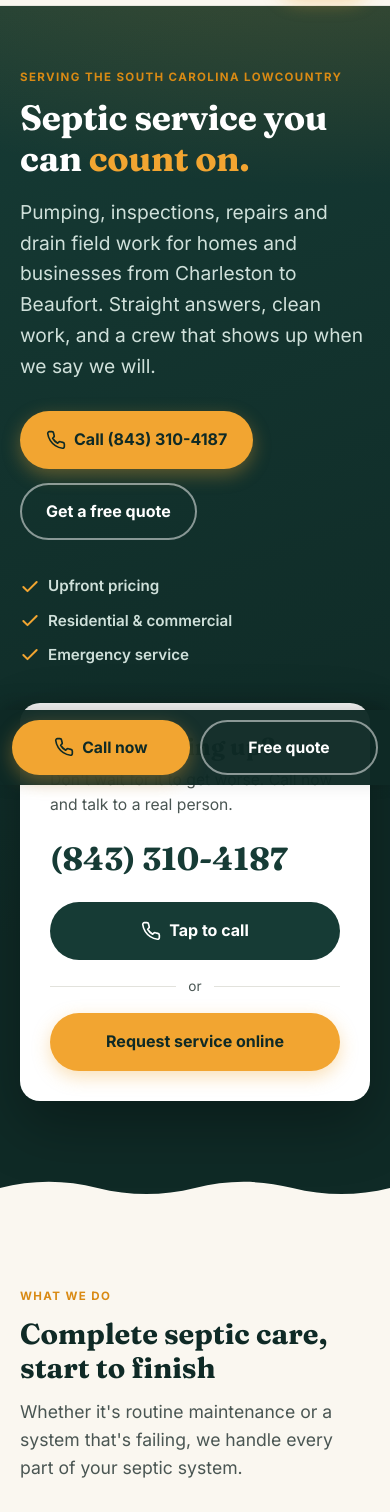
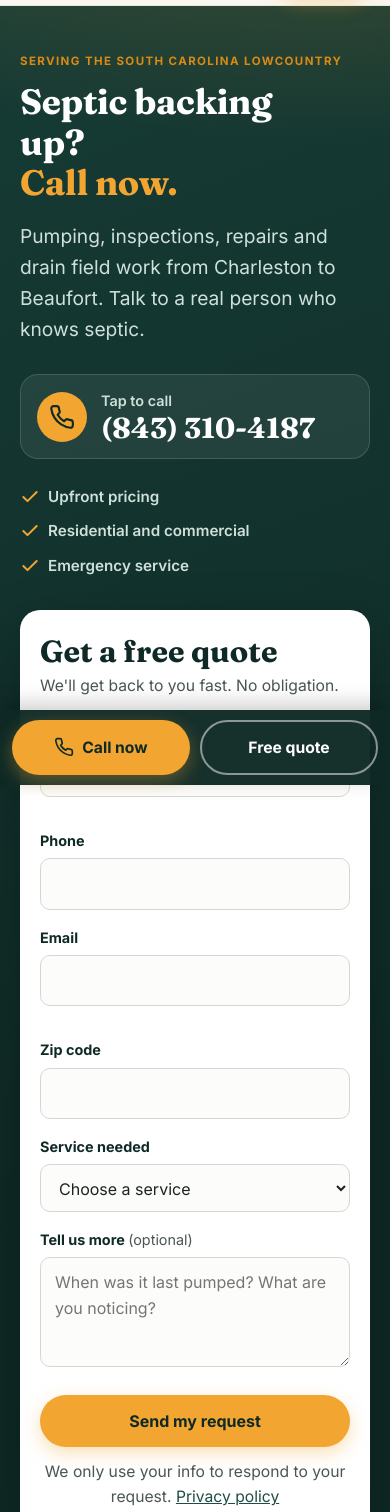
Before and after one commit to sdiomede91/lowcountrysepticpros, a plain HTML site: page index.html in a window 390 px wide. Shown: the part 59-1571 px from the top of the page. Drawn offline with Linux system fonts and the light colour scheme.

Commit message:
Put the quote form at the top of the home page
Co-Authored-By: Claude Opus 5.5 <noreply@anthropic.com>
Claude-Session: https://claude.ai/code/session_01GEuWUMkd2HYS6vtLwZSXso

```diff
--- a/index.html
+++ b/index.html
@@ -215,30 +215,58 @@
 
   <main id="main">
     <!-- Hero -->
-    <section class="hero">
+    <section class="hero hero--form" id="quote">
       <div class="container hero-grid">
         <div>
           <span class="eyebrow">Serving the South Carolina Lowcountry</span>
-          <h1>Septic service you can <em>count on.</em></h1>
-          <p class="hero-lead">Pumping, inspections, repairs and drain field work for homes and businesses from Charleston to Beaufort. Straight answers, clean work, and a crew that shows up when we say we will.</p>
-          <div class="hero-ctas">
-            <a class="btn btn--primary" href="tel:+18433104187"><svg aria-hidden="true"><use href="#i-phone"/></svg>Call (843) 310-4187</a>
-            <a class="btn btn--ghost" href="#quote">Get a free quote</a>
-          </div>
+          <h1>Septic backing up? <em>Call now.</em></h1>
+          <p class="hero-lead">Pumping, inspections, repairs and drain field work from Charleston to Beaufort. Talk to a real person who knows septic.</p>
+          <a class="call-box" href="tel:+18433104187">
+            <span class="call-box__icon"><svg aria-hidden="true"><use href="#i-phone"/></svg></span>
+            <span><small>Tap to call</small><strong>(843) 310-4187</strong></span>
+          </a>
           <ul class="hero-points">
             <li><svg aria-hidden="true"><use href="#i-check"/></svg>Upfront pricing</li>
-            <li><svg aria-hidden="true"><use href="#i-check"/></svg>Residential &amp; commercial</li>
+            <li><svg aria-hidden="true"><use href="#i-check"/></svg>Residential and commercial</li>
             <li><svg aria-hidden="true"><use href="#i-check"/></svg>Emergency service</li>
           </ul>
         </div>
-        <aside class="hero-card" aria-label="Contact us">
-          <h2>Septic backing up?</h2>
-          <p>Don't wait for it to get worse. Call now and talk to a real person.</p>
-          <a class="big-phone" href="tel:+18433104187">(843) 310-4187</a>
-          <a class="btn btn--dark" href="tel:+18433104187"><svg aria-hidden="true"><use href="#i-phone"/></svg>Tap to call</a>
-          <div class="divider">or</div>
-          <a class="btn btn--primary" href="#quote">Request service online</a>
-        </aside>
+        <div class="hero-card hero-card--form">
+          <h2>Get a free quote</h2>
+          <p>We'll get back to you fast. No obligation.</p>
+          <form class="form" action="https://formsubmit.co/info@lowcountrysepticpros.com" method="POST">
+          <input type="hidden" name="_subject" value="New quote request from lowcountrysepticpros.com">
+          <input type="hidden" name="_next" value="https://www.lowcountrysepticpros.com/thanks">
+          <input type="hidden" name="_template" value="table">
+          <input type="hidden" name="_captcha" value="false">
+          <input type="text" name="_honey" class="hp" tabindex="-1" autocomplete="off" aria-hidden="true">
+          <div class="form-row">
+            <div class="field"><label for="name">Name</label><input id="name" name="name" type="text" autocomplete="name" maxlength="100" required></div>
+            <div class="field"><label for="phone">Phone</label><input id="phone" name="phone" type="tel" autocomplete="tel" maxlength="30" required></div>
+          </div>
+          <div class="form-row">
+            <div class="field"><label for="email">Email</label><input id="email" name="email" type="email" autocomplete="email" maxlength="120"></div>
+            <div class="field"><label for="town">Zip code</label><input id="town" name="zip" type="text" inputmode="numeric" autocomplete="postal-code" maxlength="10" required></div>
+          </div>
+          <div class="field">
+            <label for="service">Service needed</label>
+            <select id="service" name="service" required>
+              <option value="" selected disabled>Choose a service</option>
+              <option>Septic tank pumping</option>
+              <option>Septic inspection</option>
+              <option>Septic repair</option>
+              <option>Drain field service</option>
+              <option>New system installation</option>
+              <option>Emergency / backup</option>
+              <option>Not sure</option>
+            </select>
+          </div>
+          <div class="field"><label for="message">Tell us more <span class="opt">(optional)</span></label><textarea id="message" name="message" maxlength="2000" placeholder="When was it last pumped? What are you noticing?"></textarea></div>
+          <button class="btn btn--primary" type="submit">Send my request</button>
+          <p class="form-fine">We only use your info to respond to your request. <a href="/privacy">Privacy policy</a></p>
+        </form>
+
+        </div>
       </div>
       <svg class="hero-marsh" viewBox="0 0 1440 120" preserveAspectRatio="none" aria-hidden="true">
         <path d="M0 70c120-30 240-30 360 0s240 30 360 0 240-30 360 0 240 30 360 0v50H0z" fill="#faf7f0"/>
@@ -486,51 +514,17 @@
       </div>
     </section>
 
-    <!-- Quote -->
-    <section class="section section--dark" id="quote">
-      <div class="container quote">
+    <!-- Bottom call to action -->
+    <section class="section section--dark">
+      <div class="container cta-band">
         <div>
-          <span class="eyebrow">Free quote</span>
-          <h2>Tell us what you need</h2>
-          <p style="color:#b9cdc6;font-size:1.1rem">Fill out the form and we'll get back to you quickly. For anything urgent, calling is fastest.</p>
-          <ul class="contact-list">
-            <li><span class="ci"><svg aria-hidden="true"><use href="#i-phone"/></svg></span><div><small>Call or text</small><a href="tel:+18433104187">(843) 310-4187</a></div></li>
-            <li><span class="ci"><svg aria-hidden="true"><use href="#i-mail"/></svg></span><div><small>Email</small><a href="mailto:info@lowcountrysepticpros.com">info@lowcountrysepticpros.com</a></div></li>
-            <li><span class="ci"><svg aria-hidden="true"><use href="#i-pin"/></svg></span><div><small>Service area</small><span style="color:#fff;font-weight:700">Charleston to Beaufort, SC</span></div></li>
-          </ul>
+          <h2>Ready to get your septic sorted?</h2>
+          <p>Call now to talk with a septic pro, or request a free quote.</p>
         </div>
-        <form class="form" action="https://formsubmit.co/info@lowcountrysepticpros.com" method="POST">
-          <input type="hidden" name="_subject" value="New quote request from lowcountrysepticpros.com">
-          <input type="hidden" name="_next" value="https://www.lowcountrysepticpros.com/thanks">
-          <input type="hidden" name="_template" value="table">
-          <input type="hidden" name="_captcha" value="false">
-          <input type="text" name="_honey" class="hp" tabindex="-1" autocomplete="off" aria-hidden="true">
-          <div class="form-row">
-            <div class="field"><label for="name">Name</label><input id="name" name="name" type="text" autocomplete="name" maxlength="100" required></div>
-            <div class="field"><label for="phone">Phone</label><input id="phone" name="phone" type="tel" autocomplete="tel" maxlength="30" required></div>
-          </div>
-          <div class="form-row">
-            <div class="field"><label for="email">Email</label><input id="email" name="email" type="email" autocomplete="email" maxlength="120"></div>
-            <div class="field"><label for="town">Town / zip</label><input id="town" name="town" type="text" autocomplete="postal-code" maxlength="80" required></div>
-          </div>
-          <div class="field">
-            <label for="service">Service needed</label>
-            <select id="service" name="service" required>
-              <option value="" selected disabled>Choose a service</option>
-              <option>Septic tank pumping</option>
-              <option>Septic inspection</option>
-              <option>Septic repair</option>
-              <option>Drain field service</option>
-              <option>New system installation</option>
-              <option>Emergency / backup</option>
-              <option>Not sure</option>
-            </select>
-          </div>
-          <div class="field"><label for="message">Tell us more (optional)</label><textarea id="message" name="message" maxlength="2000" placeholder="When was it last pumped? What are you noticing?"></textarea></div>
-          <button class="btn btn--primary" type="submit">Send my request</button>
-          <p class="form-fine">We'll only use your information to respond to your request. See our <a href="/privacy">privacy policy</a>.</p>
-        </form>
-
+        <div class="hero-ctas">
+          <a class="btn btn--primary" href="tel:+18433104187"><svg aria-hidden="true"><use href="#i-phone"/></svg>Call (843) 310-4187</a>
+          <a class="btn btn--ghost" href="#quote">Get a free quote</a>
+        </div>
       </div>
     </section>
   </main>
--- a/styles.css
+++ b/styles.css
@@ -345,3 +345,34 @@ p { margin: 0 0 1em; }
 .steps-plain p { color: var(--ink-soft); margin: 0; }
 
 .footer-license { font-size: .85rem; line-height: 1.5; color: #8aa59c; }
+
+/* Home hero with quote form */
+.hero--form { padding: 64px 0 110px; }
+.hero--form .hero-grid { grid-template-columns: 1fr 1fr; gap: 64px; align-items: center; }
+.hero--form h1 { max-width: 13ch; }
+.hero--form h1 em { display: block; }
+.call-box {
+  display: flex; align-items: center; gap: 18px; text-decoration: none; color: var(--white);
+  background: rgba(255,255,255,.07); border: 1px solid rgba(255,255,255,.14); border-radius: 18px;
+  padding: 18px 24px; margin-bottom: 26px; max-width: 460px; transition: background .15s ease;
+}
+.call-box:hover { background: rgba(255,255,255,.12); }
+.call-box:focus-visible { outline: 3px solid var(--sun-500); outline-offset: 3px; }
+.call-box__icon { width: 60px; height: 60px; border-radius: 50%; background: var(--sun-500); color: var(--marsh-900); display: grid; place-items: center; flex: none; }
+.call-box__icon svg { width: 26px; height: 26px; }
+.call-box small { display: block; color: #cfe0da; font-weight: 600; font-size: .9rem; }
+.call-box strong { display: block; font-family: var(--display); font-size: clamp(1.8rem, 3.6vw, 2.4rem); line-height: 1.1; white-space: nowrap; }
+.hero-card--form { padding: 34px 38px; }
+.hero-card--form h2 { font-size: 1.9rem; margin-bottom: .15em; }
+.hero-card--form > p { margin-bottom: 18px; }
+.hero-card--form .form { padding: 0; box-shadow: none; background: none; border-radius: 0; }
+.field .opt { font-weight: 400; color: var(--ink-soft); }
+@media (max-width: 900px) {
+  .hero--form { padding: 40px 0 100px; }
+  .hero--form .hero-grid { grid-template-columns: 1fr; gap: 32px; }
+}
+@media (max-width: 560px) {
+  .hero-card--form { padding: 24px 20px; }
+  .call-box { padding: 14px 16px; gap: 14px; }
+  .call-box__icon { width: 50px; height: 50px; }
+}
```
Also changed, not shown: contact.html (+3 -3 lines), tools/pages/_quote_form.html (+3 -3 lines), tools/pages/home.html (+22 -28 lines).
